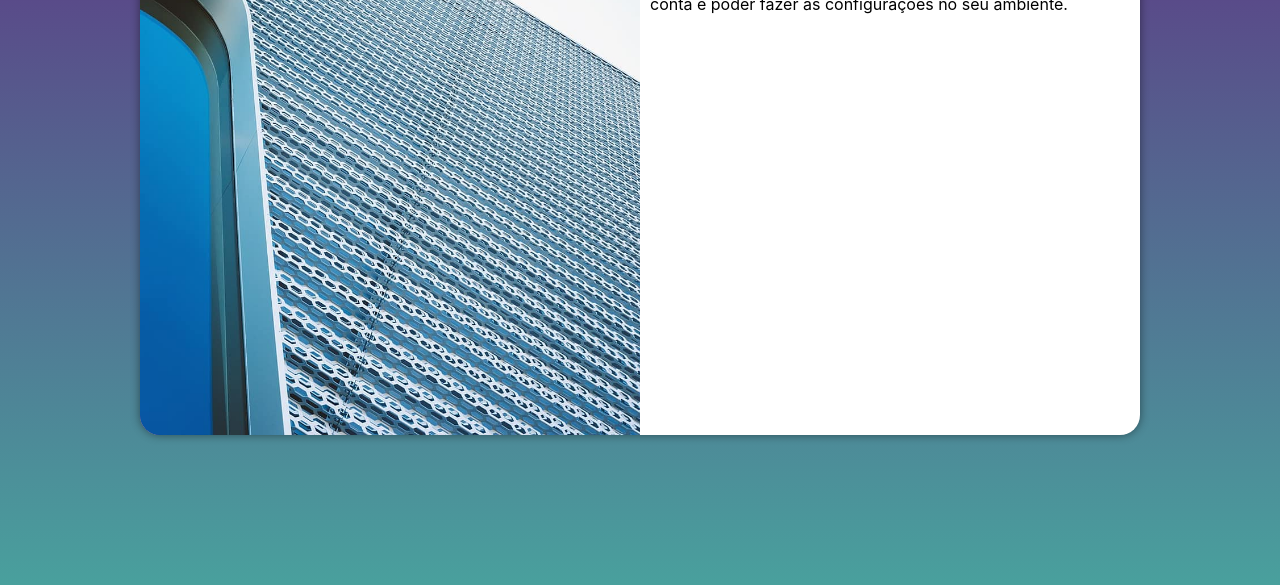
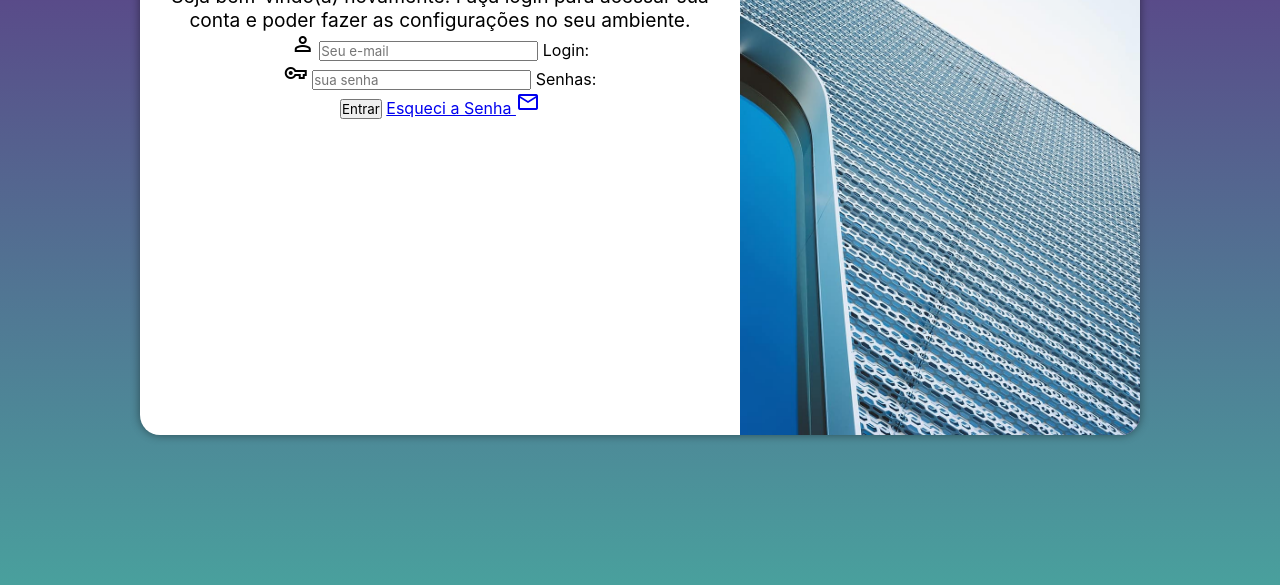
Before and after one commit to LuizGiehl/projeto-login, a plain HTML site: page index.html in a window 1280 px wide. Shown: the part 215-800 px from the top of the page. Drawn offline with nearby package versions, Linux system fonts and the light colour scheme.

Commit message:
formulario criado

```diff
--- a/estilos/media-query.css
+++ b/estilos/media-query.css
@@ -20,6 +20,10 @@
         float: right;
         width: 70%;
     }
+
+    div#formulario > p {
+        font-size: 1.2em;
+    }
 }
 
 @media screen and (min-width:992px){
@@ -33,13 +37,17 @@
     }
 
     section#login > div#imagem{
-        float: left;
-        width: 50%;
+        float: right;
+        width: 40%;
         height: 100%;
     }
 
     section#login > div#formulario {
-        float: right;
-        width: 50%;
+        float: left;
+        width: 60%;
+    }
+
+    div#formulario > p {
+        font-size: 1.2em;
     }
 }
--- a/estilos/style.css
+++ b/estilos/style.css
@@ -56,3 +56,12 @@
     padding: 10px;
 
 }
+
+div#formulario{
+    text-align: center;
+    margin-bottom: 10px;
+}
+
+div#formulario > h1 {
+    font-size: 2em;
+}
--- a/index.html
+++ b/index.html
@@ -4,6 +4,7 @@
     <meta charset="UTF-8">
     <meta name="viewport" content="width=device-width, initial-scale=1.0">
     <title>Tela de Login</title>
+    <link href="https://fonts.googleapis.com/css2?family=Material+Symbols+Outlined" rel="stylesheet" />
     <link rel="stylesheet" href="estilos/style.css">
     <link rel="stylesheet" href="estilos/media-query.css">
 <body>
@@ -15,7 +16,22 @@
             <div id="formulario">
                 <h1>Login</h1>
                 <p>Seja bem-vindo(a) novamente. Faça login para acessar sua conta e poder fazer as configurações no seu ambiente.</p>
-                <form action="login.php" method="post"></form>
+                <form action="login.php" method="post" autocomplete="on">
+                    <div class="campo">
+                        <span class="material-symbols-outlined">Person</span>
+                        <input type="email" name="login" id="ilogin" placeholder="Seu e-mail" autocomplete="email" required maxlength="30">
+                        <label for="ilogin">Login: </label>
+                    </div>
+                    <div class="campo">
+                        <span class="material-symbols-outlined">vpn_key</span>
+                        <input type="password" name="senha" id="isenha" placeholder="sua senha" autocomplete="current-password" required minlength="8" maxlength="20">
+                        <label for="isenha">Senhas: </label>
+                    </div>
+                    <input type="submit" value="Entrar">
+                    <a href="esqueci.html">
+                        Esqueci a Senha <i class="material-symbols-outlined">mail</i>
+                    </a>
+                </form>
             </div>
         </section>
     </main>
```
